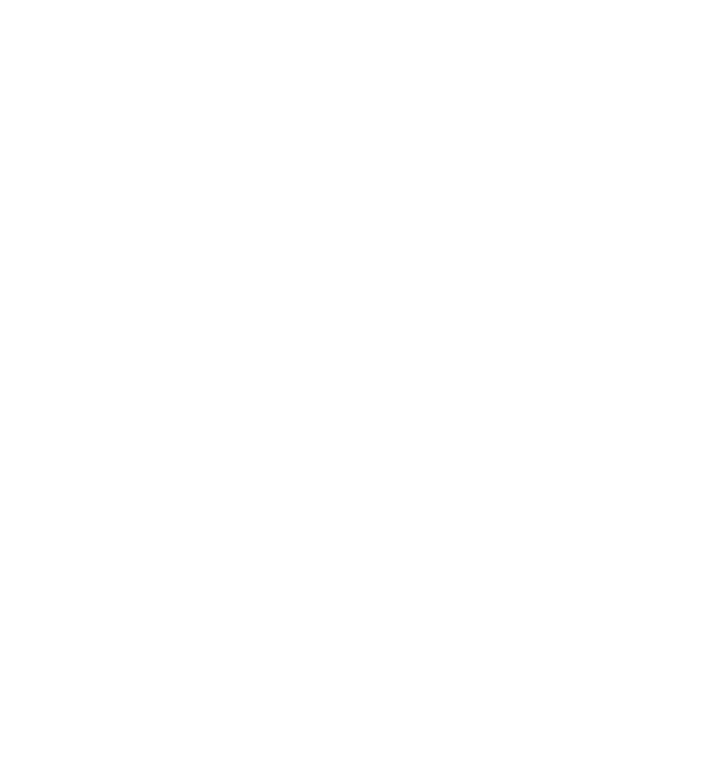
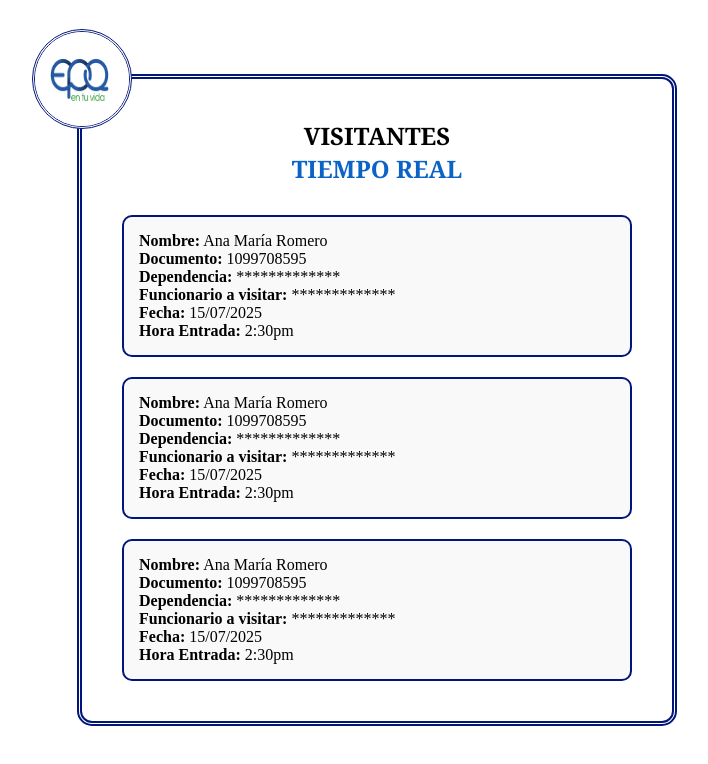
Before and after one commit to sistemasdeinformacion-ing/control-visitantes, a React (Vite) app: page /tiempo-real in a window 1280 px wide. Before the commit this address had no page. Shown: the top 764 px of the page, without its empty margins (263-971 px from the left). Built offline with nearby package versions, Linux system fonts and the light colour scheme.

Commit message:
Guardado

```diff
--- a/src/App.jsx
+++ b/src/App.jsx
@@ -4,6 +4,7 @@ import { BrowserRouter as Router, Routes, Route } from "react-router-dom";
 import Home from "./components/Home";
 import RegistroEntrada from "./components/RegistroEntrada";
 import RegistroSalida from "./components/RegistroSalida";
+import VisitantesTiempoReal from "./components/VisitantesTiempoReal";
 
 function App() {
   return (
@@ -12,6 +13,7 @@ function App() {
         <Route path="/" element={<Home />} />
         <Route path="/registro-entrada" element={<RegistroEntrada />} />
         <Route path="/registro-salida" element={<RegistroSalida />} />
+        <Route path="/tiempo-real" element={<VisitantesTiempoReal />} />
       </Routes>
     </Router>
   );
--- a/src/components/Home.jsx
+++ b/src/components/Home.jsx
@@ -15,6 +15,10 @@ const Home = () => {
         navigate("/registro-salida");
     };
 
+    const irATiempoReal = () => {
+        navigate("/tiempo-real");
+    };
+
     return (
         <div className="container">
             <div className="header">
@@ -27,7 +31,7 @@ const Home = () => {
             <div className="botones">
                 <button onClick={irARegistroEntrada}>REGISTRAR ENTRADA DE VISITANTE</button>
                 <button onClick={irARegistroSalida}>REGISTRAR SALIDA DE VISITANTE</button>
-        <button>VISUALIZAR VISITANTES EN TIEMPO REAL</button>
+                <button onClick={irATiempoReal}>VISUALIZAR VISITANTES EN TIEMPO REAL</button>
                 <button>GENERAR REPORTES DE VISITANTES</button>
             </div>
 
--- /dev/null
+++ b/src/components/VisitantesTiempoReal.css
@@ -0,0 +1,59 @@
+.tiempo-real-container {
+  display: flex;
+  justify-content: center;
+  align-items: center;
+  min-height: 100vh;
+  background: white;
+  padding: 20px;
+}
+
+.tiempo-real-box {
+  background-color: white;
+  border: 5px solid #00167a;
+  border-radius: 15px;
+  padding: 40px;
+  position: relative;
+  max-width: 600px;
+  width: 100%;
+  border-style: double;
+}
+
+.logo-tiempo-real {
+  position: absolute;
+  top: -50px;
+  left: -50px;
+  width: 100px;
+  height: 100px;
+  border-radius: 50%;
+  background-color: white;
+  border-style: double;
+  border-color: #00167a;
+}
+
+.titulo-negro {
+  color: black;
+  font-family: 'Georgia', serif;
+  display: flex;
+  justify-content: center;
+}
+
+.titulo-azul {
+    display: flex;
+    justify-content: center;
+  color: #0b63c5;
+  font-family: 'Georgia', serif;
+}
+
+.cards-container {
+  margin-top: 30px;
+  display: flex;
+  flex-direction: column;
+  gap: 20px;
+}
+
+.card-visitante {
+  border: 2px solid #00167a;
+  padding: 15px;
+  border-radius: 10px;
+  background-color: #f9f9f9;
+}
--- /dev/null
+++ b/src/components/VisitantesTiempoReal.jsx
@@ -0,0 +1,59 @@
+import React from "react";
+import "./VisitantesTiempoReal.css";
+import logo from "../assets/logo.png";
+
+const visitantesEjemplo = [
+  {
+    nombre: "Ana María Romero",
+    documento: "1099708595",
+    dependencia: "*************",
+    funcionario: "*************",
+    fecha: "15/07/2025",
+    hora: "2:30pm",
+  },
+  {
+    nombre: "Ana María Romero",
+    documento: "1099708595",
+    dependencia: "*************",
+    funcionario: "*************",
+    fecha: "15/07/2025",
+    hora: "2:30pm",
+  },
+  {
+    nombre: "Ana María Romero",
+    documento: "1099708595",
+    dependencia: "*************",
+    funcionario: "*************",
+    fecha: "15/07/2025",
+    hora: "2:30pm",
+  },
+];
+
+const VisitantesTiempoReal = () => {
+  return (
+    <div className="tiempo-real-container">
+      <div className="tiempo-real-box">
+        <img src={logo} alt="Logo" className="logo-tiempo-real" />
+        <h2>
+          <span className="titulo-negro">VISITANTES</span>{" "}
+          <span className="titulo-azul">TIEMPO REAL</span>
+        </h2>
+
+        <div className="cards-container">
+          {visitantesEjemplo.map((v, index) => (
+            <div key={index} className="card-visitante">
+              <p><strong>Nombre:</strong> {v.nombre}</p>
+              <p><strong>Documento:</strong> {v.documento}</p>
+              <p><strong>Dependencia:</strong> {v.dependencia}</p>
+              <p><strong>Funcionario a visitar:</strong> {v.funcionario}</p>
+              <p><strong>Fecha:</strong> {v.fecha}</p>
+              <p><strong>Hora Entrada:</strong> {v.hora}</p>
+            </div>
+          ))}
+        </div>
+      </div>
+    </div>
+  );
+};
+
+export default VisitantesTiempoReal;
```
Lines whose indentation alone changed are shown as unchanged.
